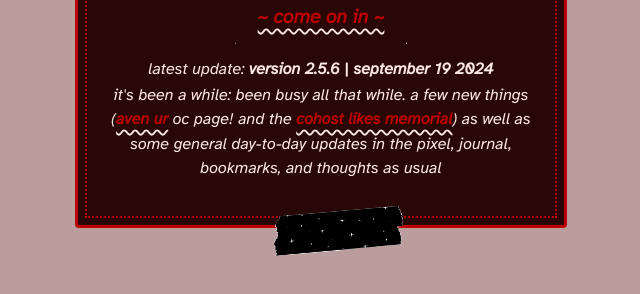
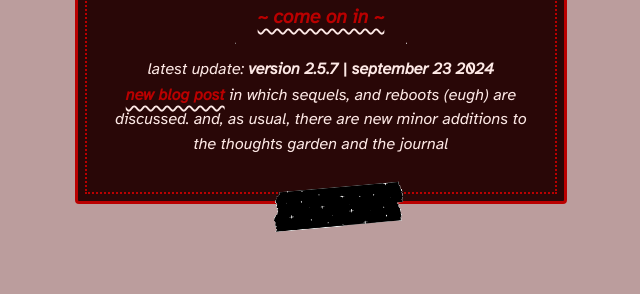
Before and after one commit to mormostrix/mormoroi-landing, a plain HTML site: page public/index.html in a window 1280 px wide. Shown: the part 210-504 px from the top of the page, without its empty margins (319-959 px from the left). Drawn offline with Linux system fonts and the light colour scheme.

Commit message:
new blog post!

```diff
--- a/public/index.html
+++ b/public/index.html
@@ -159,8 +159,8 @@
       <span class="title">mormoroi!</span>
       <p><a href="https://mormoroi.com/">~ come on in ~</a></p>
       <hr>
-      <small>latest update: <b>version 2.5.6 | september 19 2024</b>
-        <p>it's been a while: been busy all that while. a few new things (<a href="https://mormoroi.com/ocs/charas/aven.html">aven ur</a> oc page! and the <a href="https://mormoroi.com/attic/cohost.html">cohost likes memorial</a>) as well as some general day-to-day updates in the pixel, journal, bookmarks, and thoughts as usual</p>
+      <small>latest update: <b>version 2.5.7 | september 23 2024</b>
+        <p><a href="https://mormoroi.com/blog/2024/2024-09-23_return.html">new blog post</a> in which sequels, and reboots (eugh) are discussed. and, as usual, there are new minor additions to the thoughts garden and the journal</p>
       </small>
     </main>
 
```
